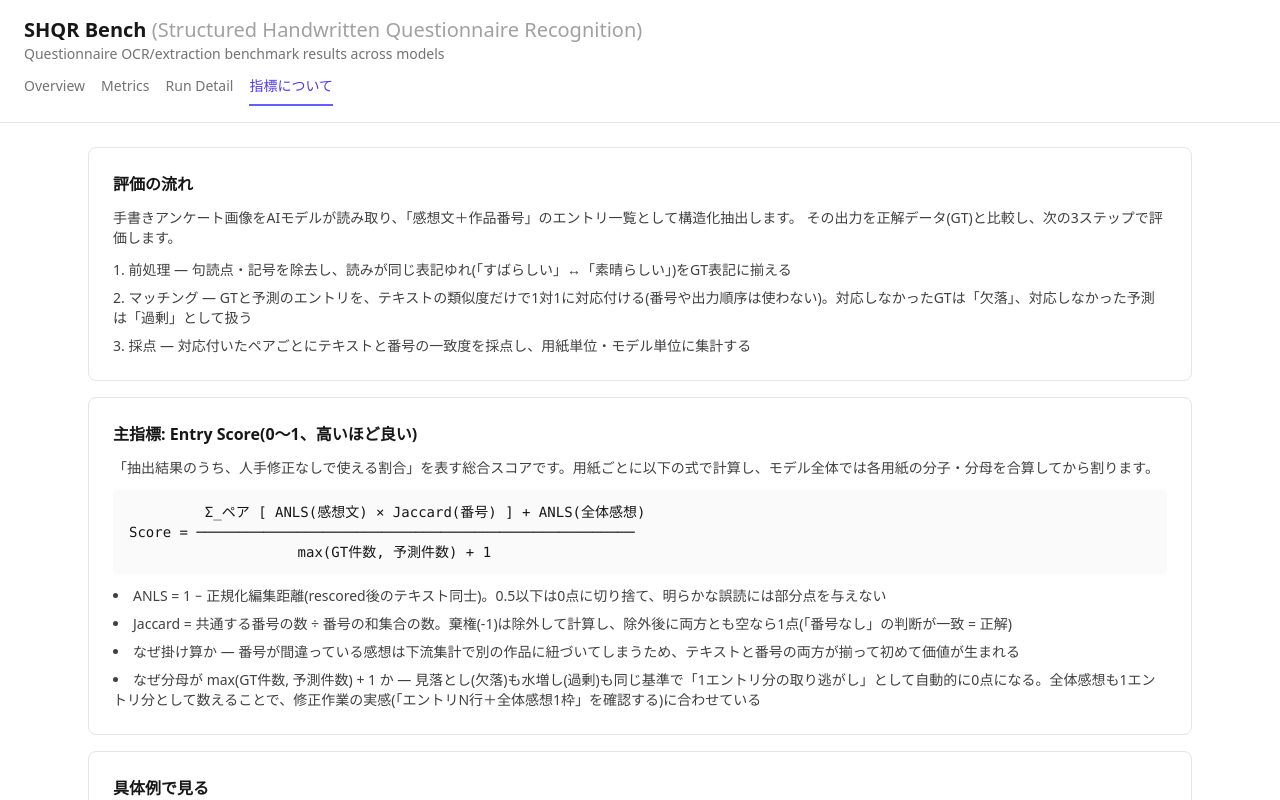
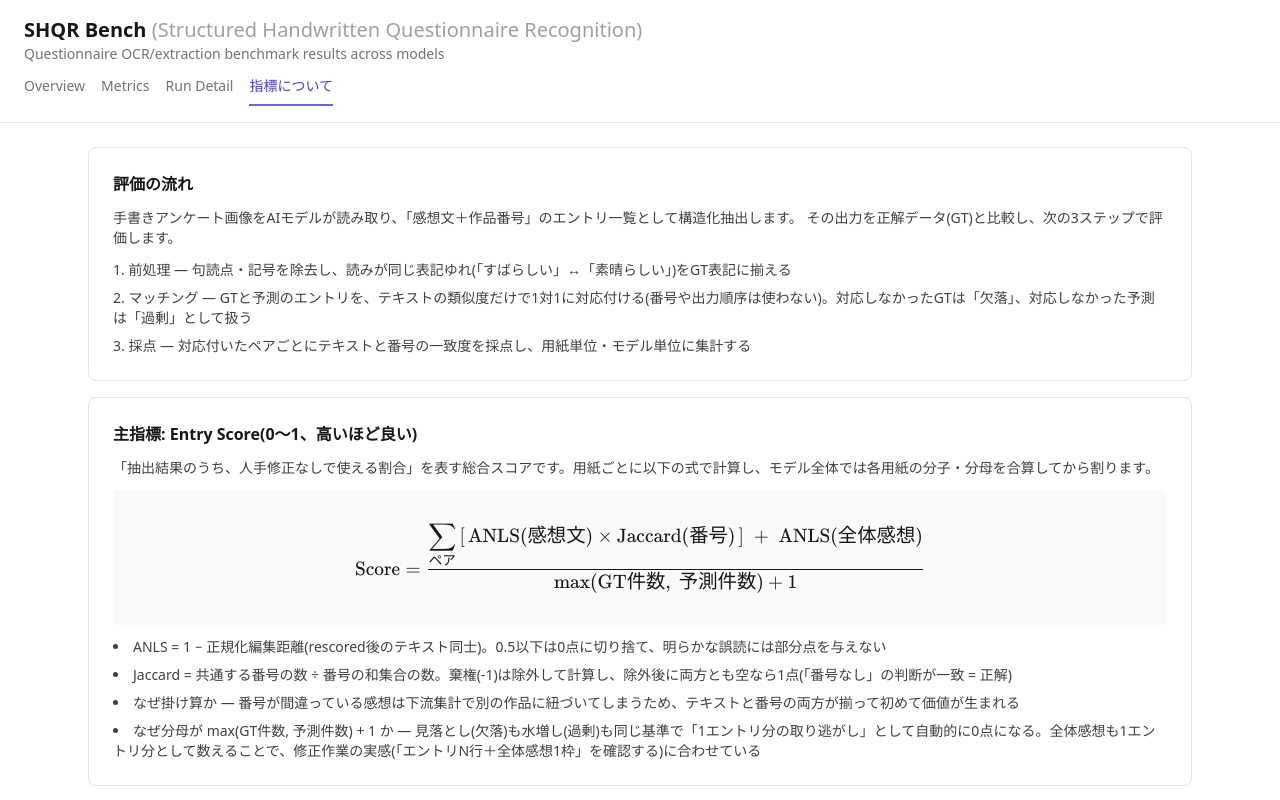
Before and after one commit to otanitakeru/SHQR-bench, a React (Vite) app: page / in a window 1280 px wide. Both pictures are taken after a click on the button "指標について". Shown: the top 800 px of the page. Built offline with nearby package versions, Linux system fonts and the light colour scheme.

Commit message:
評価指標の数式をKaTeXでレンダリング
ASCIIアートの罫線表示から、KaTeXによる本来の数式組版(Σ・分数・max等)に
変更。日本語ラベルはKaTeXのCJKフォールバックでそのまま表示される

```diff
--- a/package.json
+++ b/package.json
@@ -14,12 +14,14 @@
     "deploy": "gh-pages -d dist"
   },
   "dependencies": {
+    "katex": "^0.17.0",
     "react": "^19.2.7",
     "react-dom": "^19.2.7",
     "recharts": "^3.9.2"
   },
   "devDependencies": {
     "@tailwindcss/vite": "^4.3.2",
+    "@types/katex": "^0.16.8",
     "@types/node": "^24.13.2",
     "@types/react": "^19.2.17",
     "@types/react-dom": "^19.2.3",
--- /dev/null
+++ b/src/components/MathFormula.tsx
@@ -0,0 +1,22 @@
+import katex from 'katex'
+import 'katex/dist/katex.min.css'
+
+interface Props {
+  tex: string
+  display?: boolean
+}
+
+export function MathFormula({ tex, display = true }: Props) {
+  const html = katex.renderToString(tex, {
+    displayMode: display,
+    throwOnError: false,
+  })
+
+  return (
+    <div
+      className="overflow-x-auto rounded bg-neutral-50 dark:bg-neutral-900 px-4 py-4"
+      // eslint-disable-next-line react/no-danger
+      dangerouslySetInnerHTML={{ __html: html }}
+    />
+  )
+}
--- a/src/components/MetricsGuide.tsx
+++ b/src/components/MetricsGuide.tsx
@@ -1,17 +1,11 @@
+import { MathFormula } from './MathFormula'
+
 function Section({ title, children }: { title: string; children: React.ReactNode }) {
   return (
     <section className="rounded-lg border border-neutral-200 dark:border-neutral-800 p-4 sm:p-6 flex flex-col gap-3">
       <h2 className="text-base font-semibold text-neutral-900 dark:text-neutral-100">{title}</h2>
       {children}
     </section>
-  )
-}
-
-function Formula({ children }: { children: React.ReactNode }) {
-  return (
-    <div className="overflow-x-auto rounded bg-neutral-50 dark:bg-neutral-900 px-4 py-3 text-sm font-mono whitespace-pre">
-      {children}
-    </div>
   )
 }
 
@@ -94,9 +88,7 @@ export function MetricsGuide() {
         <p className="text-sm text-neutral-700 dark:text-neutral-300">
           「抽出結果のうち、人手修正なしで使える割合」を表す総合スコアです。用紙ごとに以下の式で計算し、モデル全体では各用紙の分子・分母を合算してから割ります。
         </p>
-        <Formula>{`         Σ_ペア [ ANLS(感想文) × Jaccard(番号) ] + ANLS(全体感想)
-Score = ────────────────────────────────────────────────────
-                    max(GT件数, 予測件数) + 1`}</Formula>
+        <MathFormula tex={String.raw`\text{Score} = \dfrac{\displaystyle\sum_{\text{ペア}} \left[\, \text{ANLS(感想文)} \times \text{Jaccard(番号)} \,\right] \;+\; \text{ANLS(全体感想)}}{\max(\text{GT件数},\ \text{予測件数}) + 1}`} />
         <ul className="text-sm text-neutral-700 dark:text-neutral-300 flex flex-col gap-2 list-disc list-inside">
           <li>
             <span className="font-medium">ANLS</span> = 1 − 正規化編集距離(rescored後のテキスト同士)。0.5以下は0点に切り捨て、明らかな誤読には部分点を与えない
@@ -140,7 +132,9 @@ Score = ────────────────────────
             </tbody>
           </table>
         </div>
-        <Formula>{`Score = (1.0 + 0 + 0 + 1.0 + 1.0) ÷ (max(5, 5) + 1) = 3.0 / 6 = 0.50`}</Formula>
+        <MathFormula
+          tex={String.raw`\text{Score} = \dfrac{1.0 + 0 + 0 + 1.0 + 1.0}{\max(5, 5) + 1} = \dfrac{3.0}{6} = 0.50`}
+        />
       </Section>
 
       <Section title="診断指標(スコアが低い理由を調べる)">
```
Also changed, not shown: 1 other file (tests, documents, lock files or other folders).
